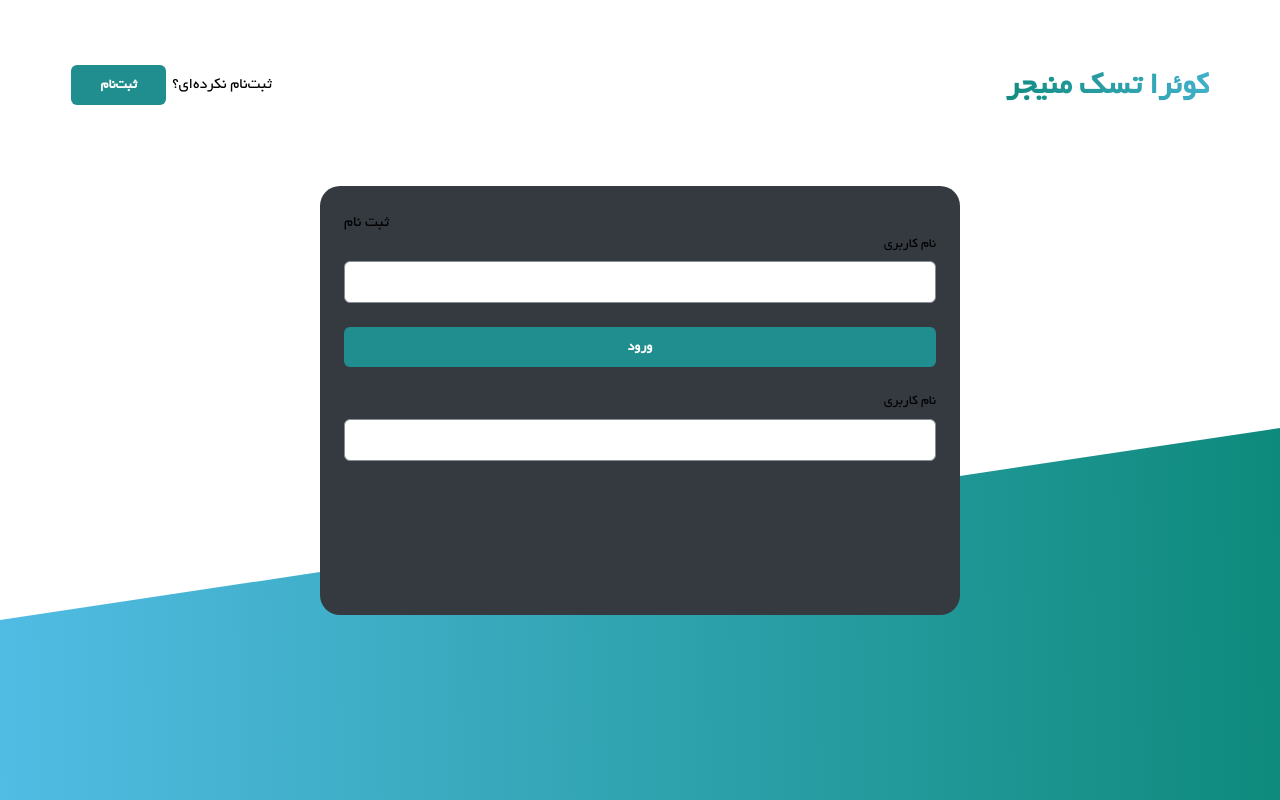
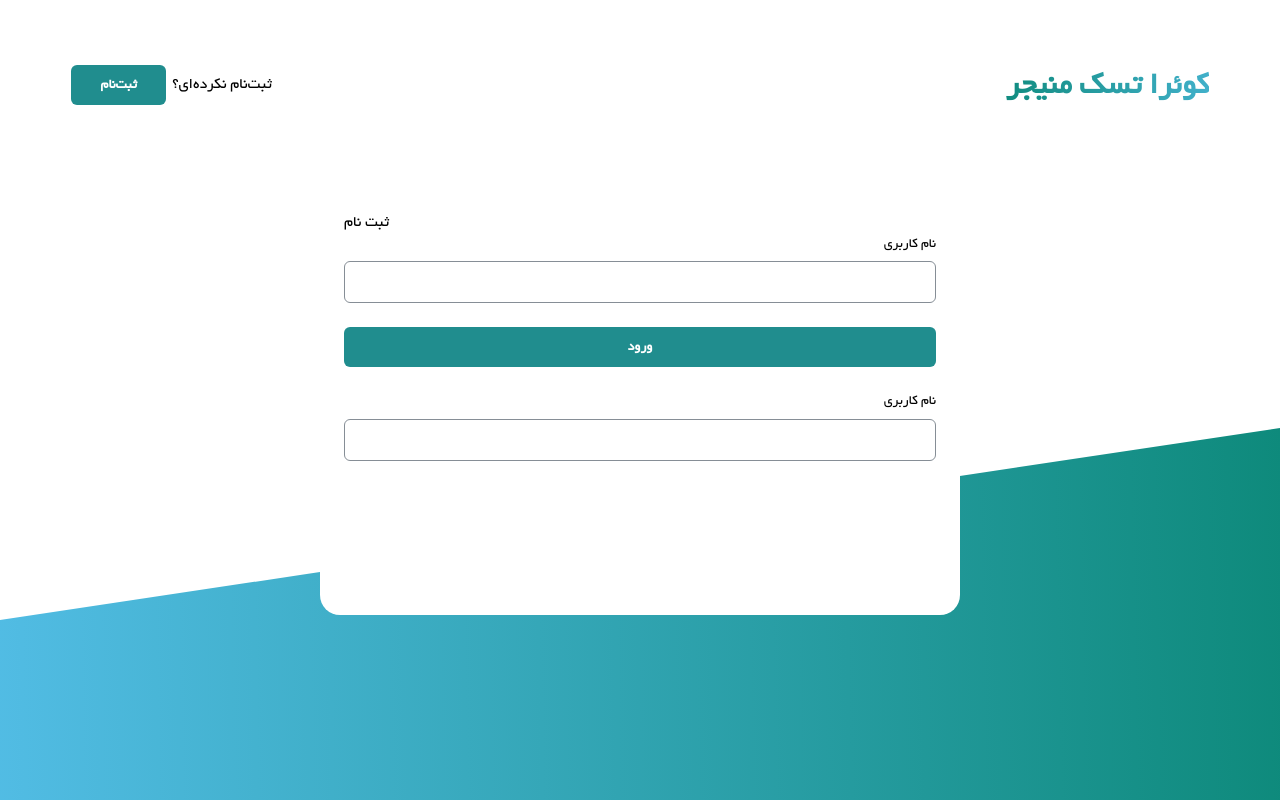
Before and after one commit to fall-Quera-front-end-bootcamp/DeltajsTodo, a React (Vite) app in the folder deltajstodo/: page / in a window 1280 px wide. Built offline with nearby package versions, Linux system fonts and the light colour scheme.

Commit message:
Update AuthCard.tsx

```diff
--- a/deltajstodo/src/components/Card/AuthCard.tsx
+++ b/deltajstodo/src/components/Card/AuthCard.tsx
@@ -2,7 +2,7 @@ import "../../dist/output.css";
 
 function AuthCard({ children }: { children: any }): JSX.Element {
   return (
-    <div className="w-[100%] sm:w-[640px] h-[429px] bg-gray-dark p-6 rounded-[20px] shadow-card">
+    <div className="w-[100%] sm:w-[640px] h-[429px] bg-[white] p-6 rounded-[20px]">
       {children}
     </div>
   );
```
